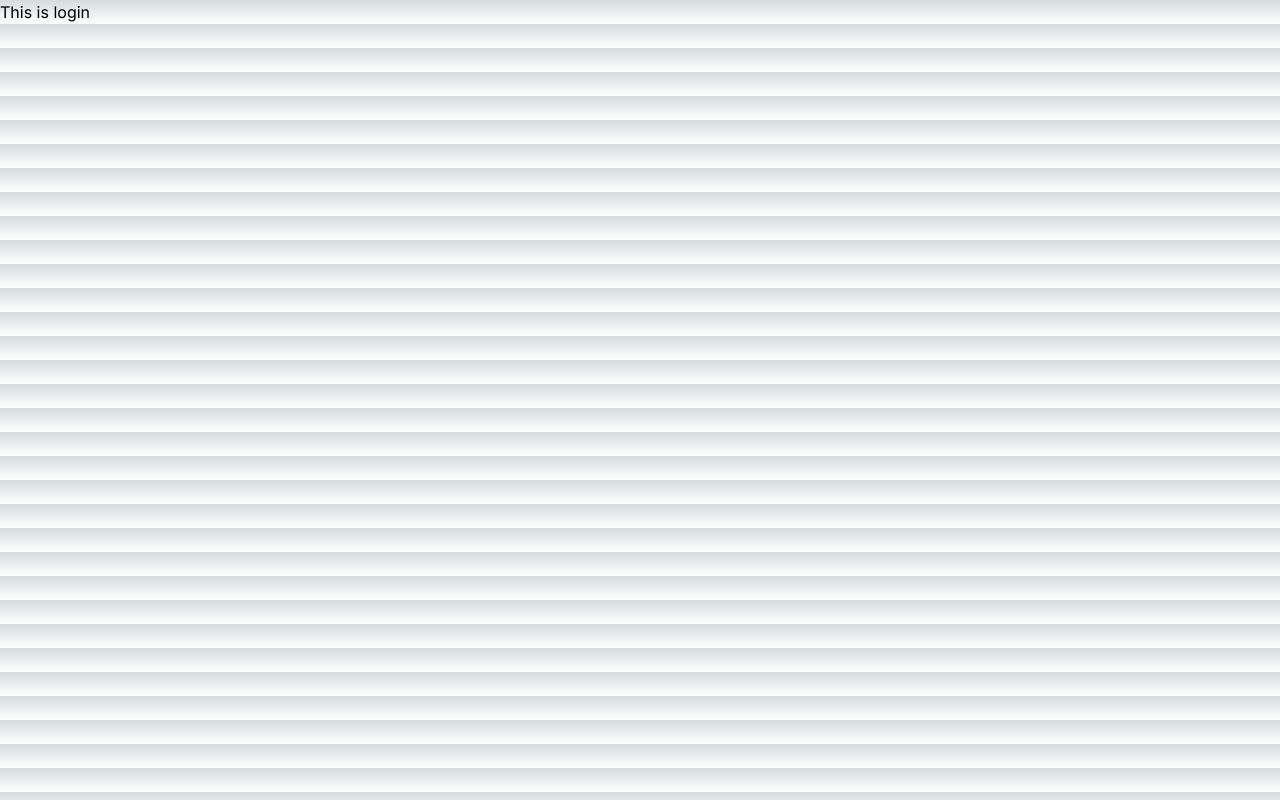
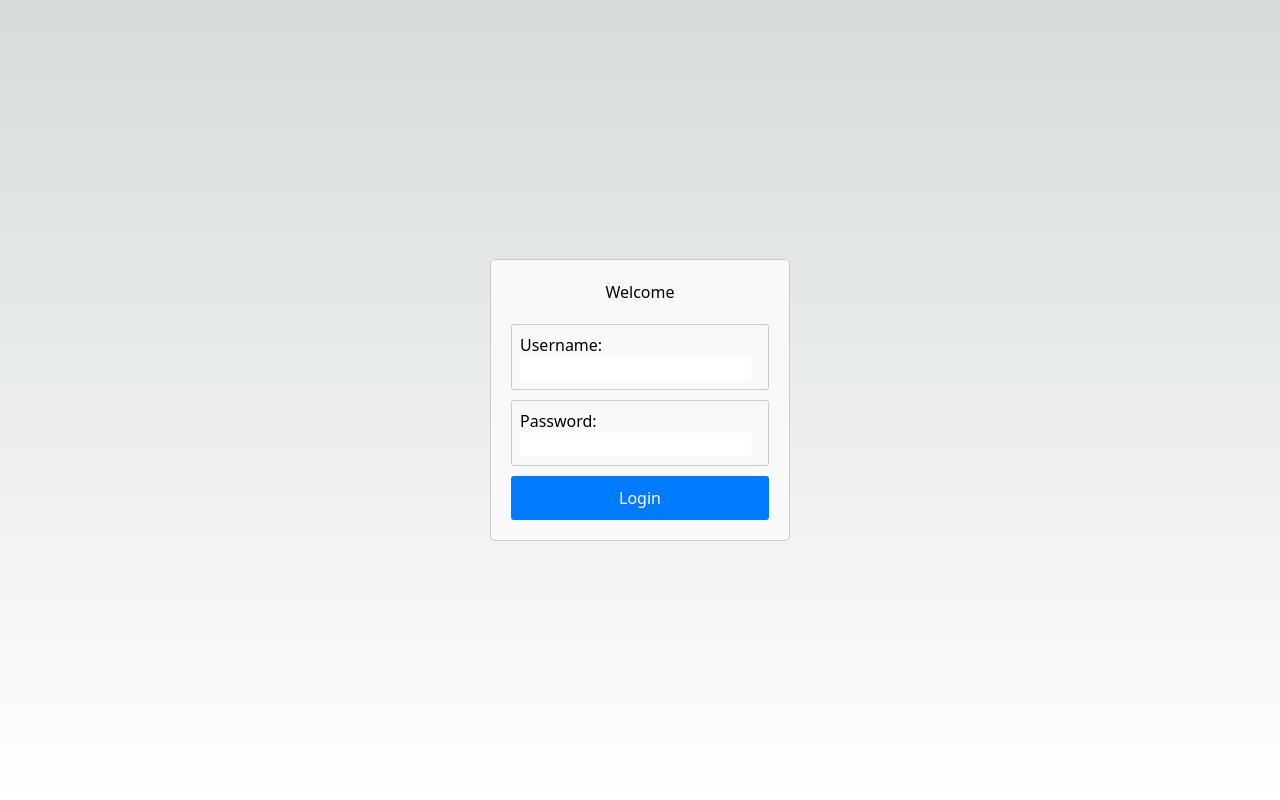
Before and after one commit to deleteme0/seating-app, a Next.js app: page /login in a window 1280 px wide. Built offline with nearby package versions, Linux system fonts and the light colour scheme.

Commit message:
login commit

```diff
--- /dev/null
+++ b/src/app/login/loginpage.css
@@ -0,0 +1,48 @@
+/* loginPage.css */
+body {
+  margin: 0;
+  padding: 0;
+  height: 100vh; /* Set height of body to full viewport height */
+  display: flex;
+  justify-content: center; /* Center content horizontally */
+  align-items: center; /* Center content vertically */
+}
+
+.login-container {
+  width: 300px; /* Set width of login container */
+  padding: 20px;
+  border: 1px solid #ccc;
+  border-radius: 5px;
+  background-color: #f9f9f9;
+}
+
+.login-header {
+  text-align: center;
+  margin-bottom: 20px;
+}
+
+.login-form {
+  display: flex;
+  flex-direction: column;
+}
+
+.login-form-input {
+  margin-bottom: 10px;
+  padding: 8px;
+  border: 1px solid #ccc;
+  border-radius: 3px;
+}
+
+.login-form-button {
+  padding: 10px 15px;
+  background-color: #007bff;
+  color: #fff;
+  border: none;
+  border-radius: 3px;
+  cursor: pointer;
+  text-align: center;
+}
+
+.login-form-button:hover {
+  background-color: #0056b3;
+}
--- a/src/app/login/page.tsx
+++ b/src/app/login/page.tsx
@@ -1,9 +1,30 @@
 
+import './loginpage.css';
+export default function About() {
 
-export default function About() {
-    return (
-        <div>
-            This is login
-        </div>
-    )
+  const handleClick = () =>{
+    <div>
+      <a href="selectpage.tsx">Login</a>
+    </div>
+  }
+
+  return (
+    <body className='body'>
+  <div className='login-container'>
+    <h2 className='login-header'>Welcome</h2>
+    <div className='login-form-input'>
+      <label>Username:</label>
+      <input type="text" />
+    </div>
+    <div className='login-form-input'>
+      <label>Password:</label>
+      <input type="password" />
+    </div>
+    <div className='login-form-button'>
+      <button type="submit" onClick={handleClick()}>Login</button>
+    </div>
+  </div>
+</body>
+
+  )
 }
--- a/src/app/selection/page.tsx
+++ b/src/app/selection/selectpage.tsx
@@ -2,6 +2,7 @@
 
 export default function About() {
     return (
+
         <div>
             This is selection1
         </div>
```
